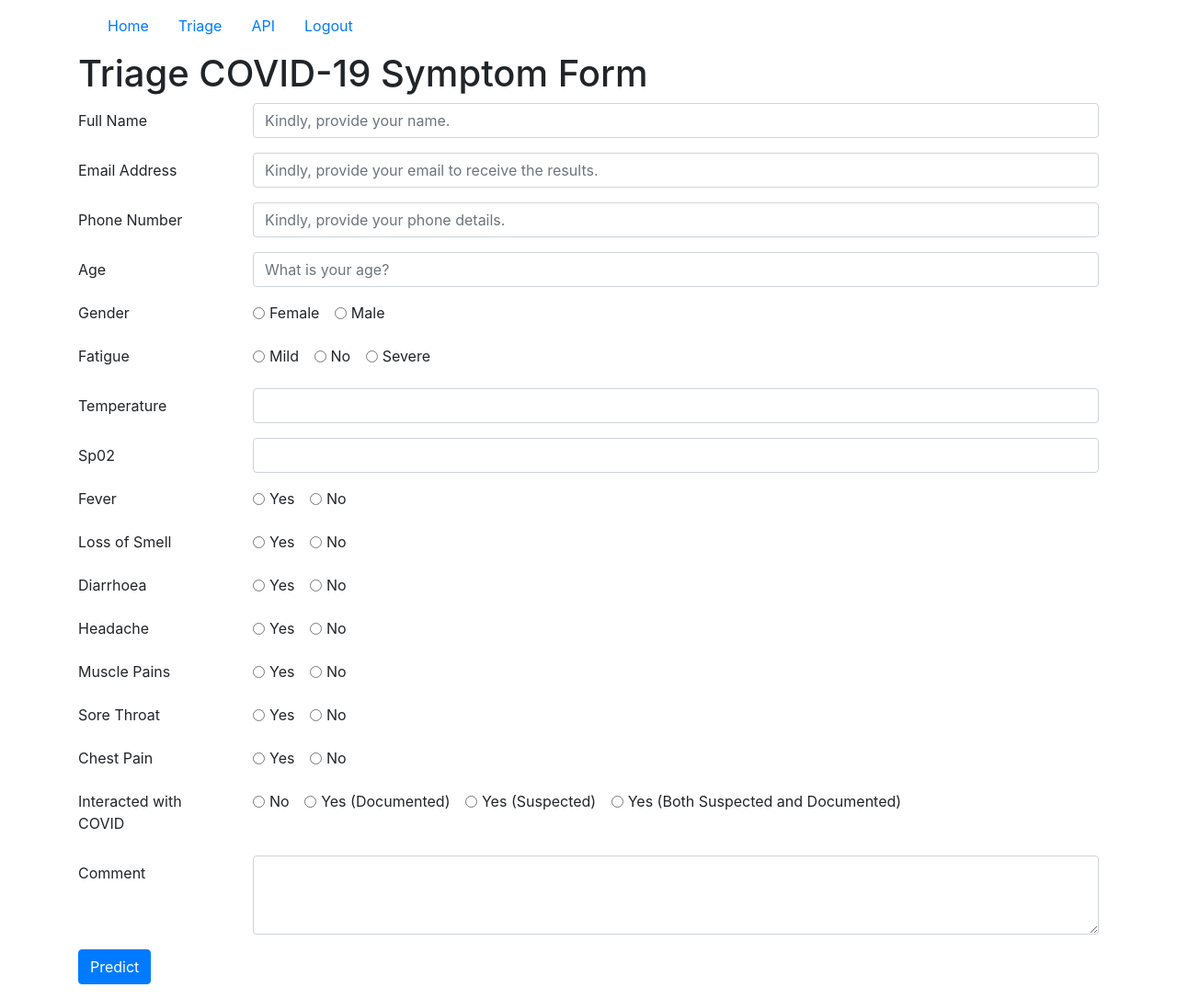
After one commit to MosesBomera/epms, a Flask app: template web_app/templates/triage.html in a window 1280 px wide. The commit adds this page. Shown: the whole page at 92% size. Run offline with Flask 3, Linux system fonts and the light colour scheme; the template is opened without the code that fills it, so the values that code supplies are empty; some libraries are stand-ins or nearby versions.

Commit message:
Add triage process

```diff
--- a/web_app/app.py
+++ b/web_app/app.py
@@ -174,6 +174,68 @@ def home():
         return render_template("prediction.html", prediction=rules_model_prediction)
 
 
+@app.route("/triage", methods=['POST', 'GET'])
+@logged_in
+def triage():
+    """
+    Triage process.
+    """
+    username = session['username']
+    lastname = session['lastname']
+    # Display form if a GET method
+    if request.method == 'GET':
+        # Get the temperature, oximeter values.
+        temp, sp02 = read_sensor_logs(TEMP_PATH), read_sensor_logs(SPO2_PATH)
+        return render_template("triage.html", temp=temp, sp02=sp02)
+
+    if request.method == 'POST':
+        # Get patient data, symptoms.
+        patient_id = str(uuid.uuid4())
+        patient_data = dict(request.form)
+
+        # Get patient details.
+        name, email, phone = patient_data.pop("name"), patient_data.pop("email"), \
+                             patient_data.pop("phone")
+        # Remove comment field from symptom data.
+        comment = patient_data.pop("comment")
+
+        # The classifier model.
+        classifier = MlModel(MODEL_PATH)
+        covid_status_prediction = classifier(pd.DataFrame(patient_data, index=[0]))
+
+        # Rules-based model.
+        rules_model = RulesModel(
+            patient_data["temperature"],
+            patient_data["sp02"],
+            mlmodel_prediction=classifier.prediction[0][0]
+        )
+        rules_model_prediction = rules_model()
+
+        # Patient.
+        patient = Patient(id=patient_id, name=name, email=email, phone=phone, symptoms=str(patient_data),comment=comment)
+
+        # Prediction
+        prediction = Prediction(
+            patient_id=patient_id,
+            prediction=",".join(
+                (
+                    str(classifier.prediction[0]), str(classifier.prediction[1]), rules_model_prediction
+                )))
+
+        db.session.add_all([patient, prediction])
+        db.session.commit() # Write to database.
+        app.logger.info(f"The email: {os.environ.get('MAIL_PASSWORD')}")
+
+        # Send mail.
+        msg = Message('COVID-19 Screening Results', sender = 'makcov23@gmail.com', recipients = [email])
+        text = f"Hello {name}, your screening for COVID-19 returned {rules_model_prediction}. \n\n EPMS Screening Team"
+        msg.body = text
+        mail.send(msg)
+        sendSMS(phone, text)
+
+        return render_template("prediction.html", prediction=rules_model_prediction)
+
+
 @app.route("/api", methods=["GET"])
 @logged_in
 def api():
--- a/web_app/templates/partials/navbar.html
+++ b/web_app/templates/partials/navbar.html
@@ -1,13 +1,16 @@
 <nav class="navbar">
   <ul class="nav justify-content-end">
     <li class="nav-item">
-      <a class="nav-link" href="{{url_for('home')}}">home</a>
+      <a class="nav-link" href="{{url_for('home')}}">Home</a>
     </li>
     <li class="nav-item">
-      <a class="nav-link" href="{{url_for('logout')}}">logout</a>
+      <a class="nav-link" href="{{url_for('triage')}}">Triage</a>
     </li>
     <li class="nav-item">
-      <a class="nav-link" href="{{url_for('api')}}">api</a>
+      <a class="nav-link" href="{{url_for('api')}}">API</a>
+    </li>
+    <li class="nav-item">
+      <a class="nav-link" href="{{url_for('logout')}}">Logout</a>
     </li>
   </ul>
 </nav>
--- /dev/null
+++ b/web_app/templates/triage.html
@@ -0,0 +1,313 @@
+{% extends "layout.html" %}
+
+{% block title %}
+  Triage
+{% endblock %}
+
+{% block body %}
+{% include 'partials/navbar.html' %}
+
+<div id="home">
+  <div class="symptom-form">
+    {% block heading %}
+      <h1>Triage COVID-19 Symptom Form</h1>
+    {% endblock %}
+
+    <!-- The form -->
+    <form action="{{ url_for('triage') }}" method="post">
+
+      <!-- Name -->
+      <div class="form-group row">
+        <label for="name" class="col-sm-2 col-form-label">Full Name</label>
+        <div class="col-sm-10">
+          <input type="text" class="form-control" name="name" placeholder="Kindly, provide your name." required>
+        </div>
+      </div>
+
+       <!-- Email -->
+      <div class="form-group row">
+        <label for="email" class="col-sm-2 col-form-label">Email Address</label>
+        <div class="col-sm-10">
+          <input type="email" class="form-control" name="email" placeholder="Kindly, provide your email to receive the results." required>
+        </div>
+      </div>
+
+	  <!-- Phone -->
+	  <div class="form-group row">
+        <label for="phone" class="col-sm-2 col-form-label">Phone Number</label>
+        <div class="col-sm-10">
+          <input type="text" class="form-control" name="phone" placeholder="Kindly, provide your phone details." required>
+        </div>
+      </div>
+
+      <!-- Age -->
+      <div class="form-group row">
+        <label for="age" class="col-sm-2 col-form-label">Age</label>
+        <div class="col-sm-10">
+          <input type="number" class="form-control" name="age" placeholder="What is your age?" required>
+        </div>
+      </div>
+
+      <!-- Gender -->
+      <fieldset class="form-group">
+        <div class="row">
+          <legend class="col-form-label col-sm-2 pt-0">Gender</legend>
+          <div class="col-sm-10">
+            <div class="form-check-inline">
+              <input class="form-check-input" type="radio" name="gender" value="female" required>
+              <label class="form-check-label" for="female">
+                Female
+              </label>
+            </div>
+            <div class="form-check-inline">
+              <input class="form-check-input" type="radio" name="gender"  value="male">
+              <label class="form-check-label" for="male">
+                Male
+              </label>
+            </div>
+          </div>
+        </div>
+      </fieldset>
+
+      <!-- Fatigue -->
+      <fieldset class="form-group">
+        <div class="row">
+          <legend class="col-form-label col-sm-2 pt-0">Fatigue</legend>
+          <div class="col-sm-10">
+            <div class="form-check-inline">
+              <input class="form-check-input" type="radio" name="fatigue" value="mild" required>
+              <label class="form-check-label" for="mild">
+                Mild
+              </label>
+            </div>
+            <div class="form-check-inline">
+              <input class="form-check-input" type="radio" name="fatigue"  value="no">
+              <label class="form-check-label" for="no">
+                No
+              </label>
+            </div>
+            <div class="form-check-inline">
+              <input class="form-check-input" type="radio" name="fatigue"  value="severe">
+              <label class="form-check-label" for="severe">
+                Severe
+              </label>
+            </div>
+          </div>
+        </div>
+      </fieldset>
+
+       <!-- Temperature -->
+      <div class="form-group row">
+        <label for="temperature" class="col-sm-2 col-form-label">Temperature</label>
+        <div class="col-sm-10">
+          <input type="text" class="form-control" name="temperature"  value="{{ temp }}" required>
+        </div>
+      </div>
+
+      <!-- sp02 -->
+      <div class="form-group row">
+        <label for="age" class="col-sm-2 col-form-label">Sp02</label>
+        <div class="col-sm-10">
+          <input type="text" class="form-control" name="sp02" value="{{ sp02 }}" required>
+        </div>
+      </div>
+
+      <!-- Fever -->
+      <fieldset class="form-group">
+        <div class="row">
+          <legend class="col-form-label col-sm-2 pt-0">Fever</legend>
+          <div class="col-sm-10">
+            <div class="form-check-inline">
+              <input class="form-check-input" type="radio" name="fever" value="yes" required>
+              <label class="form-check-label" for="yes">
+                Yes
+              </label>
+            </div>
+            <div class="form-check-inline">
+              <input class="form-check-input" type="radio" name="fever"  value="no" reuired>
+              <label class="form-check-label" for="no">
+                No
+              </label>
+            </div>
+          </div>
+        </div>
+      </fieldset>
+
+      <!-- Loss of smell -->
+      <fieldset class="form-group">
+        <div class="row">
+          <legend class="col-form-label col-sm-2 pt-0">Loss of Smell</legend>
+          <div class="col-sm-10">
+            <div class="form-check-inline">
+              <input class="form-check-input" type="radio" name="loss_of_smell" value="yes" required>
+              <label class="form-check-label" for="yes">
+                Yes
+              </label>
+            </div>
+            <div class="form-check-inline">
+              <input class="form-check-input" type="radio" name="loss_of_smell"  value="no" reuired>
+              <label class="form-check-label" for="no">
+                No
+              </label>
+            </div>
+          </div>
+        </div>
+      </fieldset>
+
+      <!-- Diarrhoea -->
+      <fieldset class="form-group">
+        <div class="row">
+          <legend class="col-form-label col-sm-2 pt-0">Diarrhoea</legend>
+          <div class="col-sm-10">
+            <div class="form-check-inline">
+              <input class="form-check-input" type="radio" name="diarrhoea" value="yes" required>
+              <label class="form-check-label" for="yes">
+                Yes
+              </label>
+            </div>
+            <div class="form-check-inline">
+              <input class="form-check-input" type="radio" name="diarrhoea"  value="no" reuired>
+              <label class="form-check-label" for="no">
+                No
+              </label>
+            </div>
+          </div>
+        </div>
+      </fieldset>
+
+      <!-- Headache -->
+      <fieldset class="form-group">
+        <div class="row">
+          <legend class="col-form-label col-sm-2 pt-0">Headache</legend>
+          <div class="col-sm-10">
+            <div class="form-check-inline">
+              <input class="form-check-input" type="radio" name="headache" value="yes" required>
+              <label class="form-check-label" for="yes">
+                Yes
+              </label>
+            </div>
+            <div class="form-check-inline">
+              <input class="form-check-input" type="radio" name="headache"  value="no" reuired>
+              <label class="form-check-label" for="no">
+                No
+              </label>
+            </div>
+          </div>
+        </div>
+      </fieldset>
+
+      <!-- Muscle Pains -->
+      <fieldset class="form-group">
+        <div class="row">
+          <legend class="col-form-label col-sm-2 pt-0">Muscle Pains</legend>
+          <div class="col-sm-10">
+            <div class="form-check-inline">
+              <input class="form-check-input" type="radio" name="muscle_pains" value="yes" required>
+              <label class="form-check-label" for="yes">
+                Yes
+              </label>
+            </div>
+            <div class="form-check-inline">
+              <input class="form-check-input" type="radio" name="muscle_pains"  value="no" reuired>
+              <label class="form-check-label" for="no">
+                No
+              </label>
+            </div>
+          </div>
+        </div>
+      </fieldset>
+
+      <!-- Sore Throat -->
+      <fieldset class="form-group">
+        <div class="row">
+          <legend class="col-form-label col-sm-2 pt-0">Sore Throat</legend>
+          <div class="col-sm-10">
+            <div class="form-check-inline">
+              <input class="form-check-input" type="radio" name="sore_throat" value="yes" required>
+              <label class="form-check-label" for="yes">
+                Yes
+              </label>
+            </div>
+            <div class="form-check-inline">
+              <input class="form-check-input" type="radio" name="sore_throat"  value="no" reuired>
+              <label class="form-check-label" for="no">
+                No
+              </label>
+            </div>
+          </div>
+        </div>
+      </fieldset>
+
+      <!-- Chest Pain -->
+      <fieldset class="form-group">
+        <div class="row">
+          <legend class="col-form-label col-sm-2 pt-0">Chest Pain</legend>
+          <div class="col-sm-10">
+            <div class="form-check-inline">
+              <input class="form-check-input" type="radio" name="chest_pain" value="yes" required>
+              <label class="form-check-label" for="yes">
+                Yes
+              </label>
+            </div>
+            <div class="form-check-inline">
+              <input class="form-check-input" type="radio" name="chest_pain"  value="no" reuired>
+              <label class="form-check-label" for="no">
+                No
+              </label>
+            </div>
+          </div>
+        </div>
+      </fieldset>
+
+      <!-- Interacted with COVID -->
+      <fieldset class="form-group">
+        <div class="row">
+          <legend class="col-form-label col-sm-2 pt-0">Interacted with COVID</legend>
+          <div class="col-sm-10">
+            <div class="form-check-inline">
+              <input class="form-check-input" type="radio" name="interacted_with_covid"  value="no" reuired>
+              <label class="form-check-label" for="no">
+                No
+              </label>
+            </div>
+            <div class="form-check-inline">
+              <input class="form-check-input" type="radio" name="interacted_with_covid" value="yes_documented" required>
+              <label class="form-check-label" for="yes_documented">
+                Yes (Documented)
+              </label>
+            </div>
+            <div class="form-check-inline">
+              <input class="form-check-input" type="radio" name="interacted_with_covid" value="yes_suspected" required>
+              <label class="form-check-label" for="yes_suspected">
+                Yes (Suspected)
+              </label>
+            </div>
+            <div class="form-check-inline">
+              <input class="form-check-input" type="radio" name="interacted_with_covid" value="yes_documented_suspected" required>
+              <label class="form-check-label" for="yes_documented_suspected">
+                Yes (Both Suspected and Documented) <!-- Find out more about what this means. -->
+              </label>
+            </div>
+
+          </div>
+        </div>
+      </fieldset>
+
+	  <!-- Comment -->
+      <div class="form-group row">
+        <label for="age" class="col-sm-2 col-form-label">Comment</label>
+        <div class="col-sm-10">
+			<textarea class="form-control" name="comment" rows="3"></textarea>
+        </div>
+      </div>
+
+      <div class="form-group row">
+    <div class="col-sm-10">
+      <button type="submit" class="btn btn-primary">Predict</button>
+    </div>
+  </div>
+
+    </form>
+  </div>
+</div>
+{% endblock %}
```
